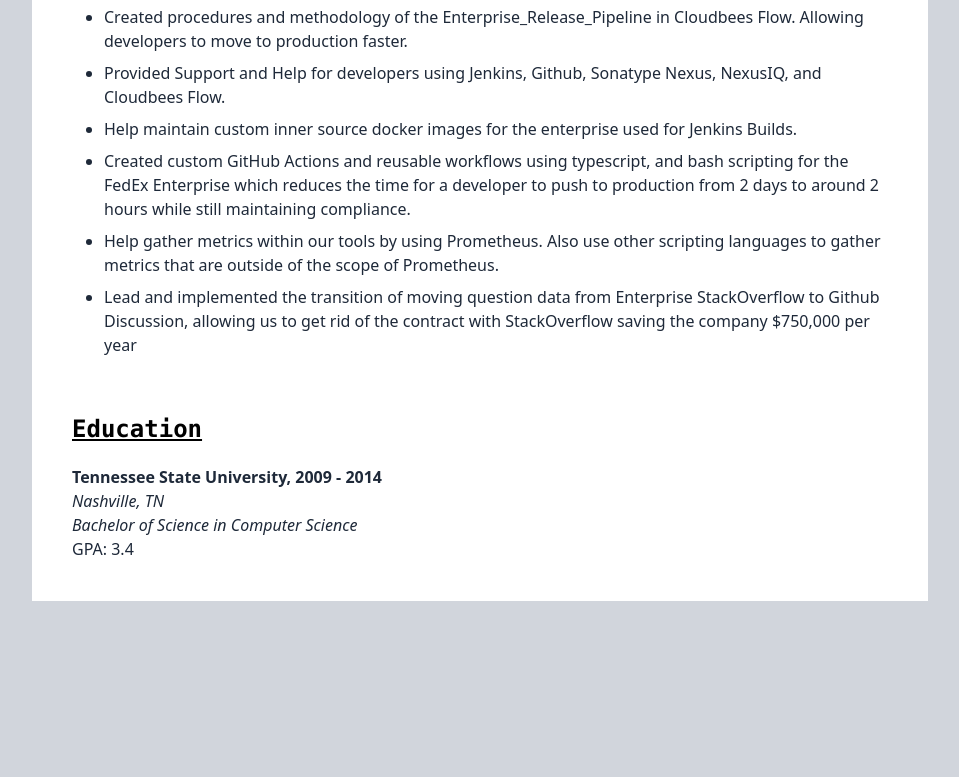
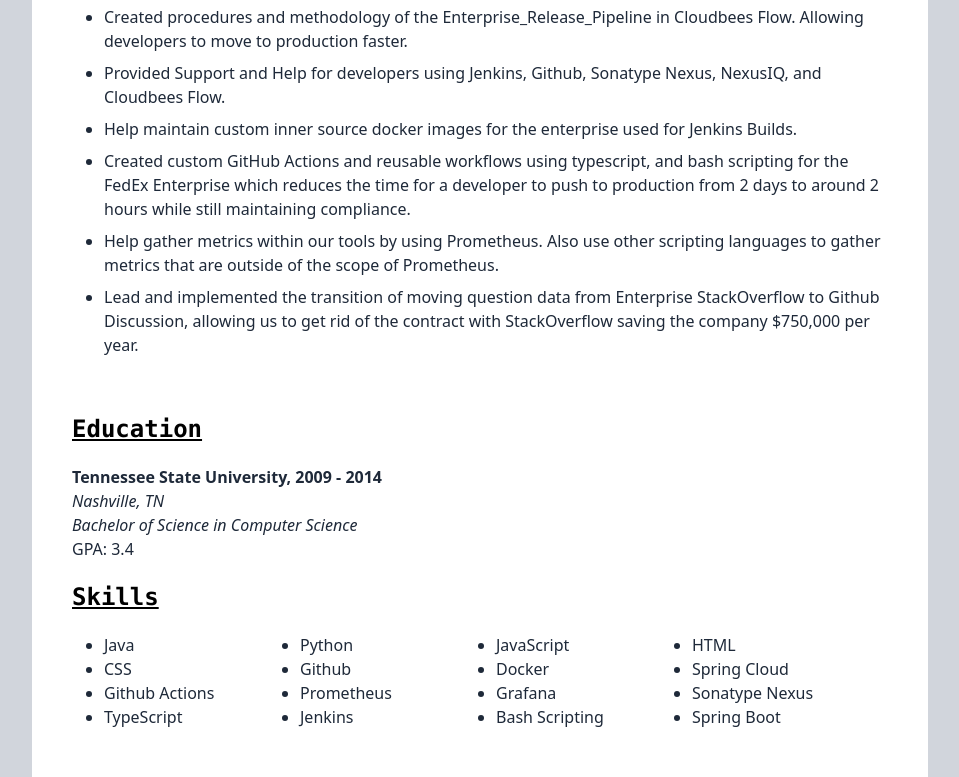
Before and after one commit to Docterryome/personalResume, a website: page index.html in a window 1280 px wide. Shown: the part 559-1336 px from the top of the page, without its empty margins (160-1119 px from the left). Before the commit the page ends 1160 px from the top, so only its background shows below. Drawn offline with Linux system fonts and the light colour scheme.

Commit message:
added skills

```diff
--- a/index.html
+++ b/index.html
@@ -41,7 +41,7 @@
         </div>
       </section>
       <section id="resume-content" class="w-full mt-10 bg-white">
-        <div class="flex items-stretch justify-between flex-wrap">
+        <div class="flex flex-col items-stretch justify-between flex-wrap">
           <div class="mb-10">
             <h2 class="text-2xl text-bold font-mono font-extrabold mb-5 underline">Work Experience</h2>
             <div class="flex flex-col">
@@ -57,7 +57,7 @@
                 <li class="mb-2">Help maintain custom inner source docker images for the enterprise used for Jenkins Builds.</li>
                 <li class="mb-2">Created custom GitHub Actions and reusable workflows using typescript, and bash scripting for the FedEx Enterprise which reduces the time for a developer to push to production from 2 days to around 2 hours while still maintaining compliance.</li>
                 <li class="mb-2">Help gather metrics within our tools by using Prometheus. Also use other scripting languages to gather metrics that are outside of the scope of Prometheus.</li>
-                <li class="mb-2">Lead and implemented the transition of  moving question data from Enterprise StackOverflow to Github Discussion, allowing us to get rid of the contract with StackOverflow saving the company $750,000 per year</li>
+                <li class="mb-2">Lead and implemented the transition of  moving question data from Enterprise StackOverflow to Github Discussion, allowing us to get rid of the contract with StackOverflow saving the company $750,000 per year.</li>
               </ul>
             </div>
           </div>
@@ -68,6 +68,26 @@
             <p class="text-gray-800 italic">Bachelor of Science in Computer Science</p>
             <p class="text-gray-800">GPA: 3.4</p>
           </div>
+          <div>
+            <h2 class="text-2xl text-bold font-mono font-extrabold mt-5 mb-5 underline">Skills</h2>
+            <ul class="text-gray-800 list-disc ml-8 mb-2 grid grid-cols-4 justify-between">
+              <li>Java</li>
+              <li>Python</li>
+              <li>JavaScript</li>
+              <li>HTML</li>
+              <li>CSS</li>
+              <li>Github</li>
+              <li>Docker</li>
+              <li>Spring Cloud</li>
+              <li>Github Actions</li>
+              <li>Prometheus</li>
+              <li>Grafana</li>
+              <li>Sonatype Nexus</li>
+              <li>TypeScript</li>
+              <li>Jenkins</li>
+              <li>Bash Scripting</li>
+              <li>Spring Boot</li>
+          </div>
         </div>
   </body>
 </html>
```
Also changed, not shown: output.css.
